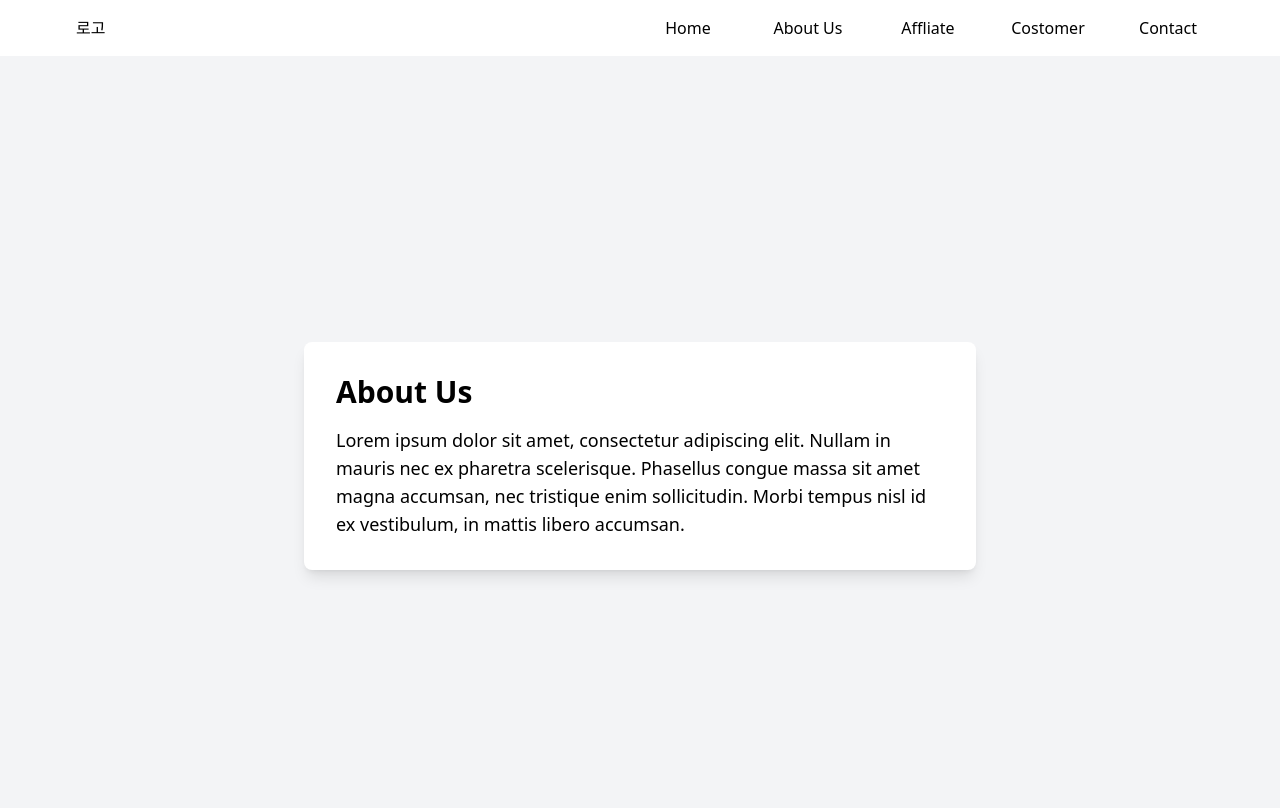
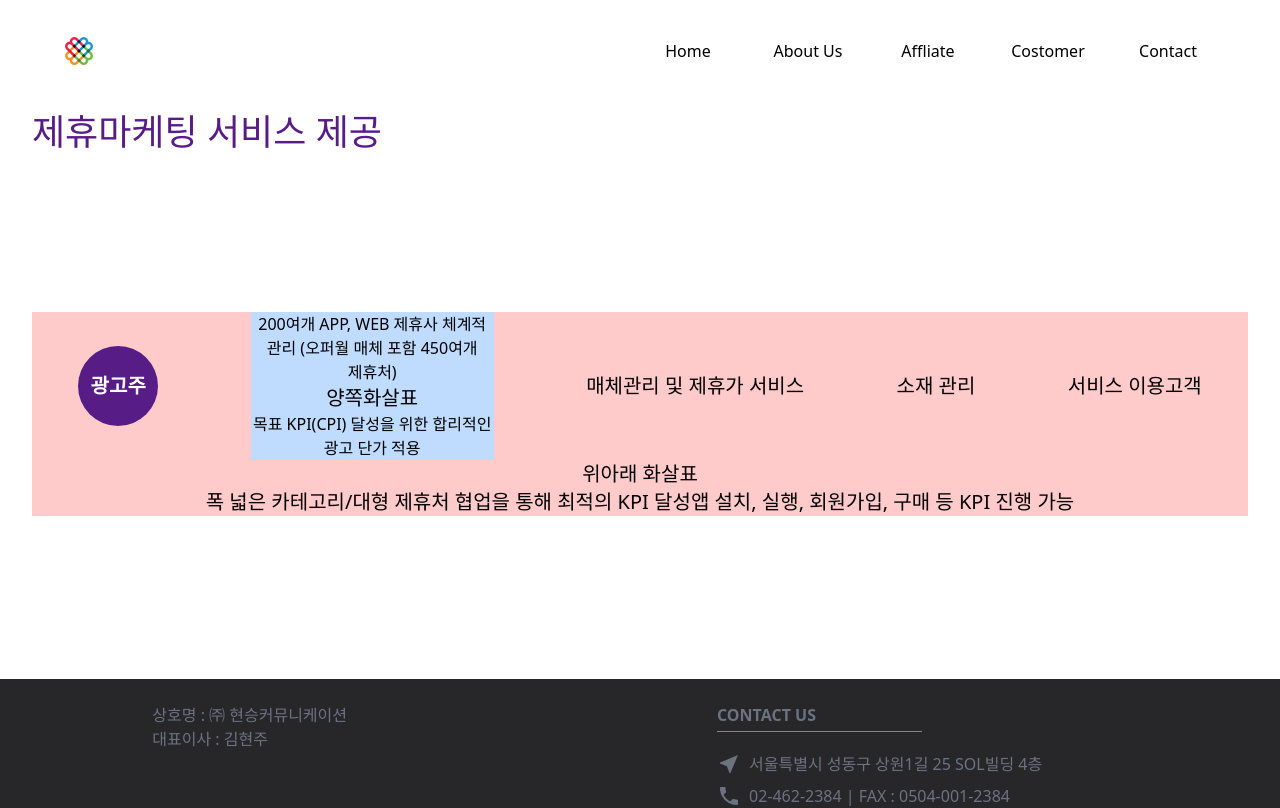
Before and after one commit to gksehfapd/hsadtech, a Next.js app: page /affliate in a window 1280 px wide. Shown: the top 808 px of the page. Built offline with nearby package versions, Linux system fonts and the light colour scheme.

Commit message:
feat: icon

```diff
--- a/components/layout.tsx
+++ b/components/layout.tsx
@@ -2,6 +2,7 @@ import Link from 'next/link'
 import React, { useEffect, useState } from 'react'
 import NavItem from './navItem'
 import { cls } from '@/libs/utils'
+import Image from 'next/image'
 
 interface LayoutProps {
 	children: React.ReactNode
@@ -27,13 +28,13 @@ export default function Layout({ children, className = '' }: LayoutProps) {
 			<nav
 				className={cls(
 					'flex w-full items-center fixed top-0 text-base px-16 max-md:px-10 py-3 text-black box-border z-99 bg-white',
-					scroll ? 'border-b-2' : ''
+					scroll ? 'border-b-2 shadow-lg' : ''
 				)}
 			>
 				<div className="flex items-center w-1/2">
 					<div>
 						<Link href="/" className="p-3">
-							로고
+							<Image src="/hsadtech_icon.png" width={30} height={30} alt="icon" />
 						</Link>
 					</div>
 				</div>
@@ -82,7 +83,7 @@ export default function Layout({ children, className = '' }: LayoutProps) {
 					</div>
 				</div>
 			</nav>
-			<div className={cls('pt-14 min-h-screen pb-72 max-md:pb-80')}>
+			<div className={cls('pt-20 min-h-screen pb-72 max-md:pb-80')}>
 				<div className={className}>{children}</div>
 			</div>
 			<footer className="bg-zinc-800 text-gray-500 flex flex-col w-full absolute bottom-0">
--- a/pages/affliate.tsx
+++ b/pages/affliate.tsx
@@ -4,16 +4,35 @@ import Link from 'next/link'
 export default function Affliate() {
 	return (
 		<div>
-			<Layout>
-				<div className="bg-gray-100 min-h-screen flex justify-center items-center">
-					<div className="max-w-2xl p-8 bg-white shadow-lg rounded-lg">
-						<h1 className="text-3xl font-bold mb-4">About Us</h1>
-						<p className="text-lg">
-							Lorem ipsum dolor sit amet, consectetur adipiscing elit. Nullam in
-							mauris nec ex pharetra scelerisque. Phasellus congue massa sit amet
-							magna accumsan, nec tristique enim sollicitudin. Morbi tempus nisl id ex
-							vestibulum, in mattis libero accumsan.
-						</p>
+			<Layout className="p-8">
+				<div className="flex flex-col pb-20 max-md:pb-10">
+					<span className="text-4xl items-center text-purple-900 pb-40">
+						제휴마케팅 서비스 제공
+					</span>
+					<div className="flex flex-col text-xl bg-red-200 items-center w-full">
+						<div className="flex justify-around items-center w-full">
+							<div className="w-20 h-20 flex justify-center items-center rounded-full bg-purple-900 text-white">
+								<b>광고주</b>
+							</div>
+							<div className="w-1/5 flex flex-col bg-blue-200 justify-center items-center">
+								<span className="text-base break-keep flex text-center">
+									200여개 APP, WEB 제휴사 체계적 관리 (오퍼월 매체 포함 450여개
+									제휴처)
+								</span>
+								<div>양쪽화살표</div>
+								<span className="text-base break-keep flex text-center">
+									목표 KPI(CPI) 달성을 위한 합리적인 광고 단가 적용
+								</span>
+							</div>
+							<div>매체관리 및 제휴가 서비스</div>
+							<div>소재 관리</div>
+							<div>서비스 이용고객</div>
+						</div>
+						<div>위아래 화살표</div>
+						<div>
+							<span>폭 넓은 카테고리/대형 제휴처 협업을 통해 최적의 KPI 달성</span>
+							<span>앱 설치, 실행, 회원가입, 구매 등 KPI 진행 가능</span>
+						</div>
 					</div>
 				</div>
 			</Layout>
```
Also changed, not shown: public/hsadtech_icon.png (added).
